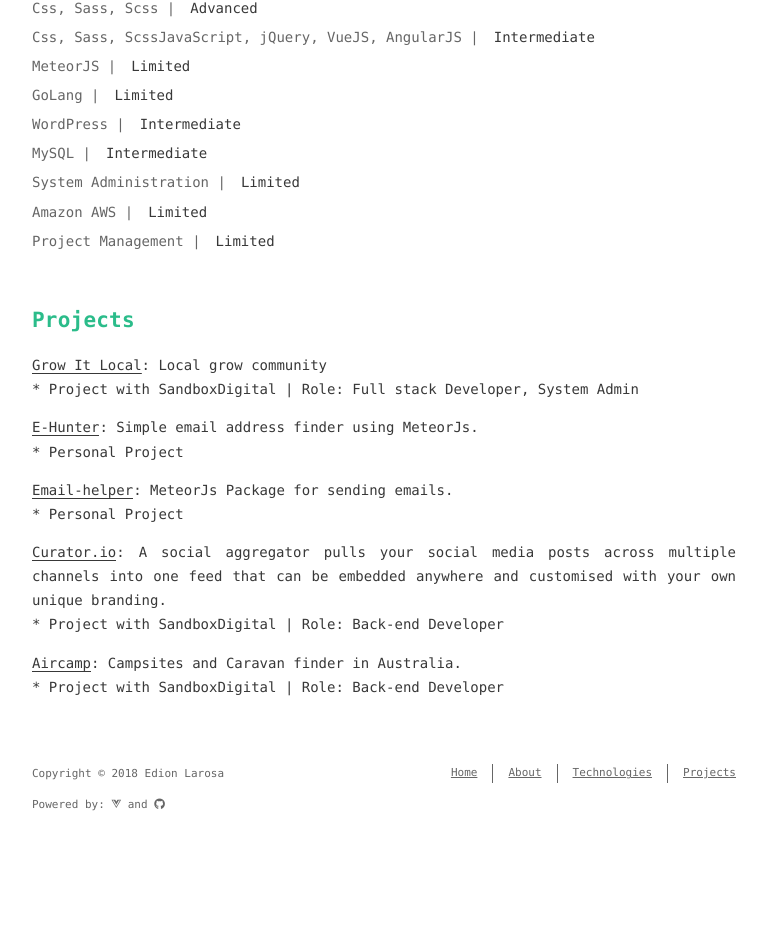
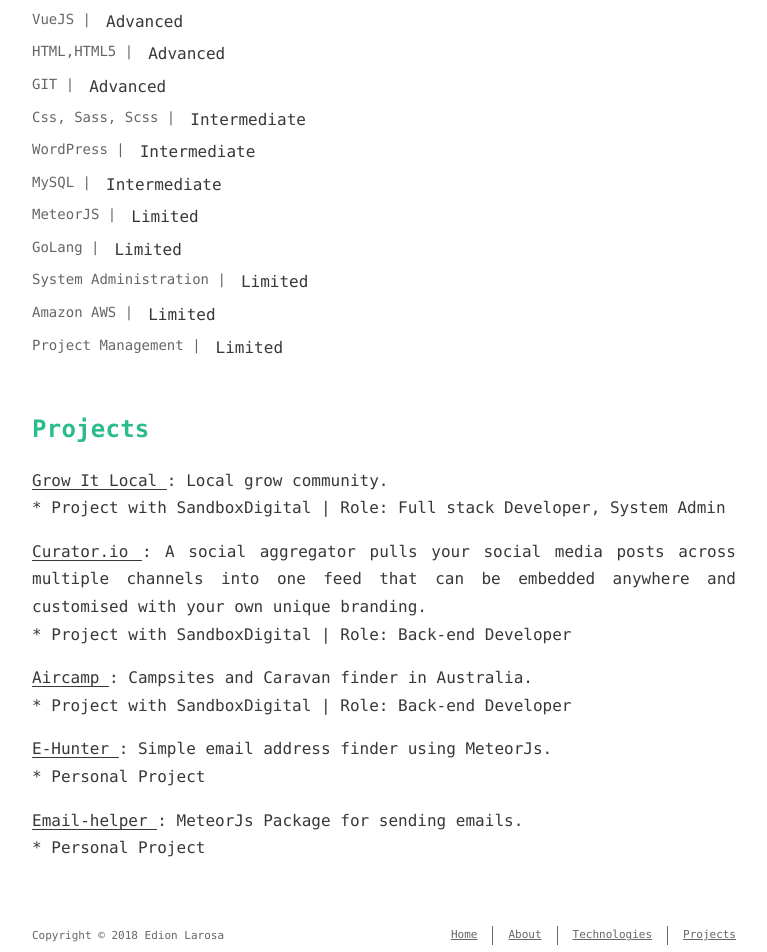
Before and after one commit to edionmelarosa/edionmelarosa.github.io, a Vue app: page / in a window 1280 px wide. Shown: the part 552-1504 px from the top of the page, without its empty margins (256-1023 px from the left). Before the commit the page ends 1367 px from the top, so only its background shows below. Built offline with nearby package versions, Linux system fonts and the light colour scheme.

Commit message:
update content

```diff
--- a/src/assets/css/_variables.styl
+++ b/src/assets/css/_variables.styl
@@ -2,7 +2,7 @@
 $font-family-body = "Menlo", "Meslo LG", monospace
 $font-family-mono = "Menlo", "Meslo LG", monospace
 $font-family-tt = "Inconsolata", monospace
-$font-size = 14px
+$font-size = 16px
 $line-height = 1.725
 $page-width = 0rem + 48
 // // Logo
--- a/src/components/TheHeader.vue
+++ b/src/components/TheHeader.vue
@@ -3,7 +3,7 @@
         <a href="#">
             <div id="logo"></div>
             <div id="title">
-                <h1>Edion Larosa | Web/Mobile Developer</h1>
+                <h1>Edion Larosa | Web Developer</h1>
             </div>
         </a>
         <div id="nav">
--- a/src/components/sections/About.vue
+++ b/src/components/sections/About.vue
@@ -1,8 +1,8 @@
 <template>
     <section id="about">
-        <p>Currently, working with SandboxDigital as Web Developer and SysAdmin.
+        <p>Currently, working as freelance Web Developer and SysAdmin.
             I have been doing Web Development (little of  Mobile with MeteorJs)
-            for about 5 years since college.
+            for about 7 years since college.
             When not coding, I do mountain climbing and cycling with friends,
             this has been my stress reliever.
         </p>
--- a/src/components/sections/Projects.vue
+++ b/src/components/sections/Projects.vue
@@ -3,44 +3,70 @@
         <span class="h1"><a href="#">Projects</a></span>
         <ul class="project-list">
 
-            <li class="project-item">
-                <p><a href="https://www.growitlocal.com/" target="_blank">Grow It Local</a>: Local grow community
-                <br>* Project with SandboxDigital
-                <span>| Role: Full stack Developer, System Admin</span>
+            <li class="project-item"
+                v-for="(project, index) in projects" :key="index"
+            >
+                <p>
+                    <a
+                        :href="project.link" target="_blank"
+                    >
+                    {{project.name}}
+                </a>
+                    : {{project.description}}
+                    <br>
+                    * {{project.company}}
+                    <span v-if="project.role">| Role: {{project.role}}</span>
                 </p>
             </li>
 
-            <li class="project-item">
-                <p><a href="https://github.com/edionmelarosa/e-hunter" target="_blank">E-Hunter</a>: Simple email address finder using MeteorJs.
-                <br>* Personal Project
-                </p>
-            </li>
-
-            <li class="project-item">
-                <p><a href="https://github.com/edionmelarosa/email-helper" target="_blank">Email-helper</a>: MeteorJs Package for sending emails.
-                <br>* Personal Project
-                </p>
-            </li>
-
-            <li class="project-item">
-                <p><a href="https://curator.io/" target="_blank">Curator.io</a>: A social aggregator pulls your social media posts across multiple channels into one feed that can be embedded anywhere and customised with your own unique branding.
-                <br>* Project with SandboxDigital
-                <span>| Role: Back-end Developer</span>
-                </p>
-            </li>
-
-            <li class="project-item">
-                <p><a href="https://www.aircamp.com.au/" target="_blank">Aircamp</a>: Campsites and Caravan finder in Australia.
-                <br>* Project with SandboxDigital
-                <span>| Role: Back-end Developer</span>
-                </p>
-            </li>
         </ul>
     </section>
 </template>
  target="_blank"
 <script>
 export default {
-    name: 'Projects'
+    name: 'Projects',
+
+    data() {
+        return {
+            projects: [
+                {
+                    name: 'Grow It Local',
+                    link: 'https://www.growitlocal.com/',
+                    description: 'Local grow community.',
+                    company: 'Project with SandboxDigital',
+                    role: 'Full stack Developer, System Admin'
+                },
+                {
+                    name: 'Curator.io',
+                    link: 'https://curator.io/',
+                    description: 'A social aggregator pulls your social media posts across multiple channels into one feed that can be embedded anywhere and customised with your own unique branding.',
+                    company: 'Project with SandboxDigital',
+                    role: 'Back-end Developer'
+                },
+                {
+                    name: 'Aircamp',
+                    link: 'https://www.aircamp.com.au/',
+                    description: 'Campsites and Caravan finder in Australia.',
+                    company: 'Project with SandboxDigital',
+                    role: 'Back-end Developer'
+                },
+                {
+                    name: 'E-Hunter',
+                    link: 'https://github.com/edionmelarosa/e-hunter',
+                    description: 'Simple email address finder using MeteorJs.',
+                    company: 'Personal Project',
+                    role: null
+                },
+                {
+                    name: 'Email-helper',
+                    link: 'https://github.com/edionmelarosa/email-helper',
+                    description: 'MeteorJs Package for sending emails.',
+                    company: 'Personal Project',
+                    role: null
+                }
+            ]
+        }
+    }
 }
 </script>
--- a/src/components/sections/Skills.vue
+++ b/src/components/sections/Skills.vue
@@ -17,14 +17,15 @@ export default {
     data() {
         return {
             skills: [
-                { skill: 'PHP-Laravel', level: 'Intermediate' },
+                { skill: 'PHP/Laravel', level: 'Advanced' },
+                { skill: 'VueJS', level: 'Advanced' },
                 { skill: 'HTML,HTML5', level: 'Advanced' },
-                { skill: 'Css, Sass, Scss', level: 'Advanced' },
-                { skill: 'Css, Sass, ScssJavaScript, jQuery, VueJS, AngularJS', level: 'Intermediate' },
+                { skill: 'GIT', level: 'Advanced' },
+                { skill: 'Css, Sass, Scss', level: 'Intermediate' },
+                { skill: 'WordPress', level: 'Intermediate' },
+                { skill: 'MySQL', level: 'Intermediate' },
                 { skill: 'MeteorJS', level: 'Limited' },
                 { skill: 'GoLang', level: 'Limited' },
-                { skill: 'WordPress', level: 'Intermediate' },
-                { skill: 'MySQL', level: 'Intermediate' },
                 { skill: 'System Administration', level: 'Limited' },
                 { skill: 'Amazon AWS', level: 'Limited' },
                 { skill: 'Project Management', level: 'Limited' },
```
